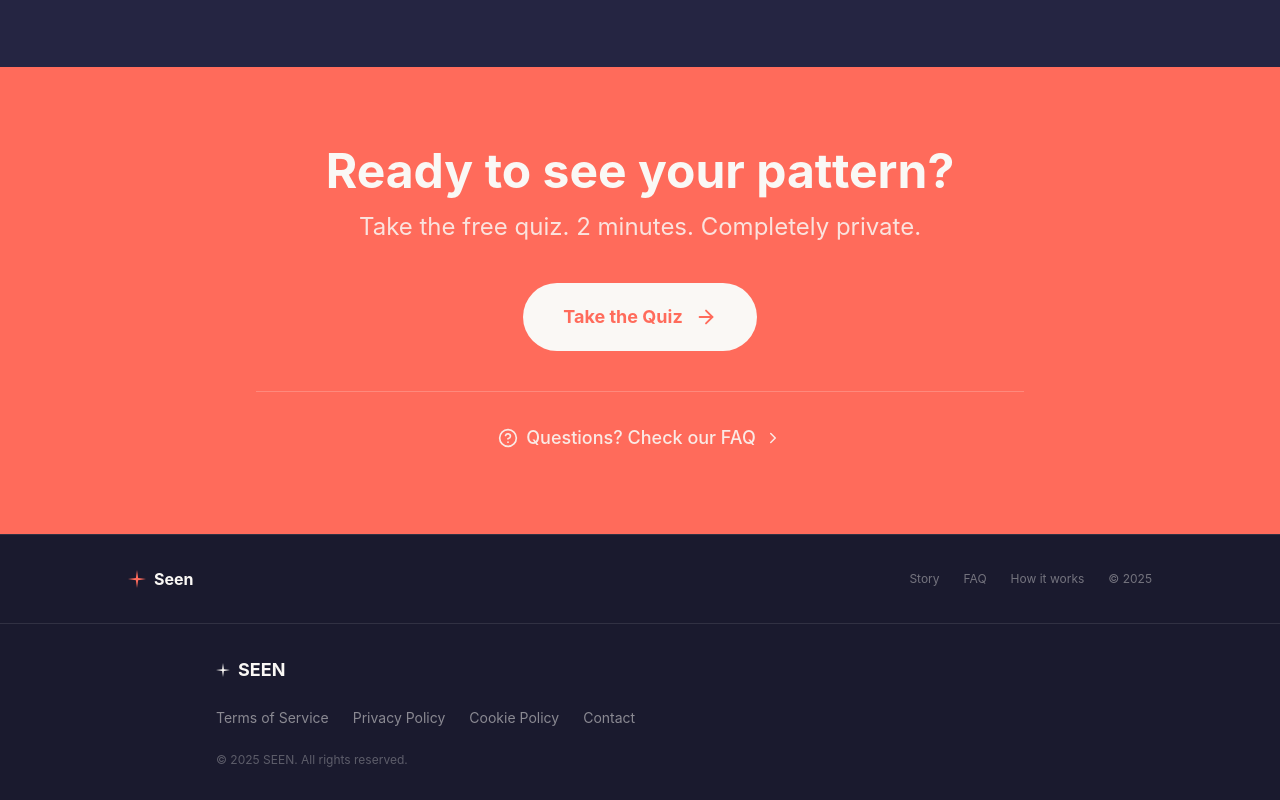
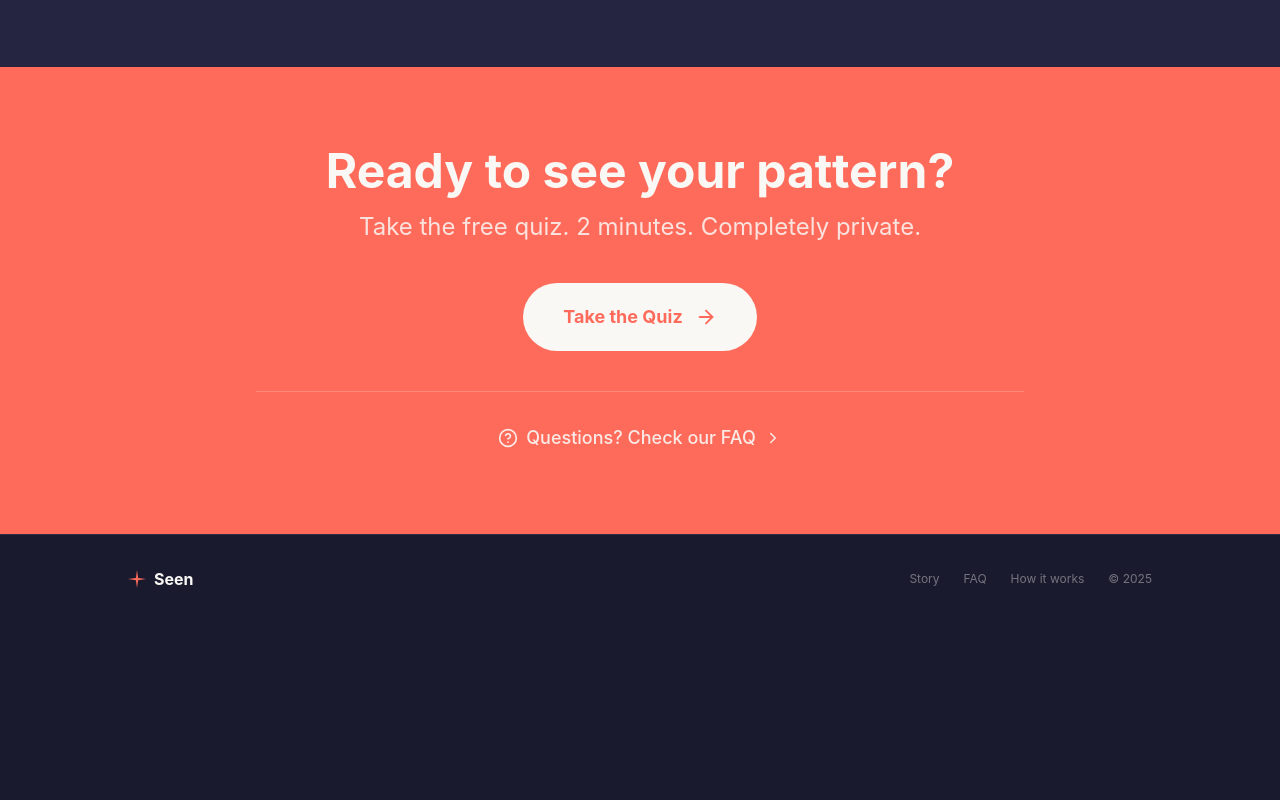
Before and after one commit to BasRed78/seen2, a Next.js app: page / in a window 1280 px wide. Shown: the part 5751-6551 px from the top of the page. After the commit the page ends 6374 px from the top, so only its background shows below. Built offline with nearby package versions, Linux system fonts and the light colour scheme.

Commit message:
Remove global footer (pages have their own)

```diff
--- a/src/app/layout.tsx
+++ b/src/app/layout.tsx
@@ -1,7 +1,6 @@
 import type { Metadata, Viewport } from 'next'
 import './globals.css'
 import AntiCookieBanner from '@/components/AntiCookieBanner'
-import Footer from '@/components/Footer'
 
 export const metadata: Metadata = {
   title: 'Seen - Daily Check-ins',
@@ -34,11 +33,8 @@ export default function RootLayout({
         <meta name="apple-mobile-web-app-capable" content="yes" />
         <meta name="mobile-web-app-capable" content="yes" />
       </head>
-      <body className="min-h-screen bg-dark text-cream flex flex-col">
-        <main className="flex-1">
-          {children}
-        </main>
-        <Footer />
+      <body className="min-h-screen bg-dark text-cream">
+        {children}
         <AntiCookieBanner />
       </body>
     </html>
```
